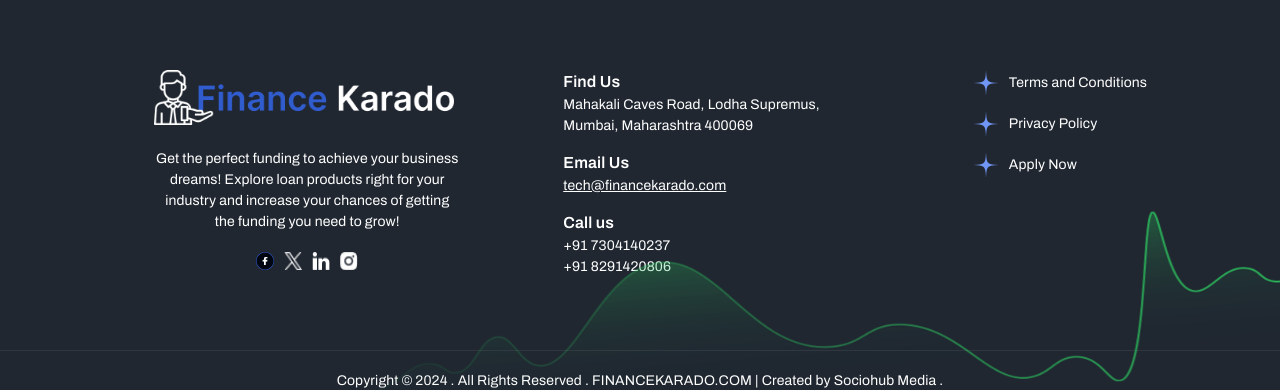
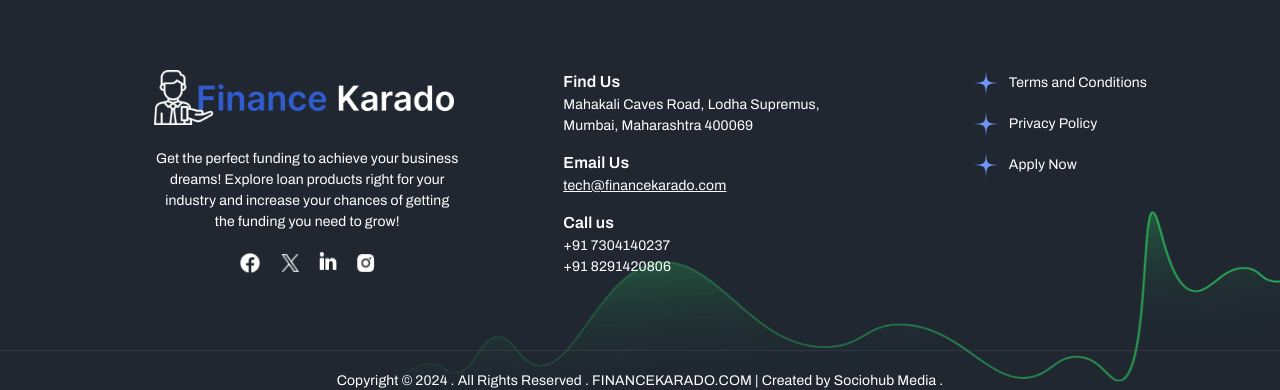
Before and after one commit to jayanta-developer/finance-karado, a React (Create React App) app: page / in a window 1280 px wide. Shown: the part 5913-6303 px from the top of the page. Built offline with nearby package versions, Linux system fonts and the light colour scheme.

Commit message:
add link

```diff
--- a/src/Components/Footer/index.jsx
+++ b/src/Components/Footer/index.jsx
@@ -7,7 +7,7 @@
 //images
 import featuresBgLine from "../../Assets/Images/featuresBgLine.png";
 import CLogo from "../../Assets/Images/ClogoWhite.png";
-import facebookIcon from "../../Assets/Images/facebook-logo.png";
+import facebookIcon from "../../Assets/Images/facebookIcon.png";
 import twitterIcon from "../../Assets/Images/twitter.png";
 import linkedinIcon from "../../Assets/Images/linkedin-letters.png";
 import instaIcon from "../../Assets/Images/instagram-filled.png";
@@ -30,9 +30,11 @@
               className='footerText'>{t("Foote.footerSummery")}
             </Typography>
             <Box className="socialIcon">
-              <img src={facebookIcon} />
+              <img style={{ width: "22px", height: "22px" }} src={facebookIcon} />
               <img src={twitterIcon} />
-              <img src={linkedinIcon} />
+              <a href="https://www.linkedin.com/company/finance-karado/" target='_blank'>
+                <img src={linkedinIcon} alt="LinkedIn" />
+              </a>
               <img src={instaIcon} />
             </Box>
           </Box>
--- a/src/Components/Footer/style.css
+++ b/src/Components/Footer/style.css
@@ -48,7 +48,7 @@
   flex-direction: row;
   align-items: center;
   justify-content: center;
-  gap: 10px;
+  gap: 20px;
   margin-top: 20px;
 }
 .socialIcon img {
@@ -68,6 +68,7 @@
 }
 .footerTextBox {
   width: 100%;
+  z-index: 1;
 }
 .lFBox > div {
   width: 100%;
```
Also changed, not shown: src/Assets/Images/facebookIcon.png (added).
